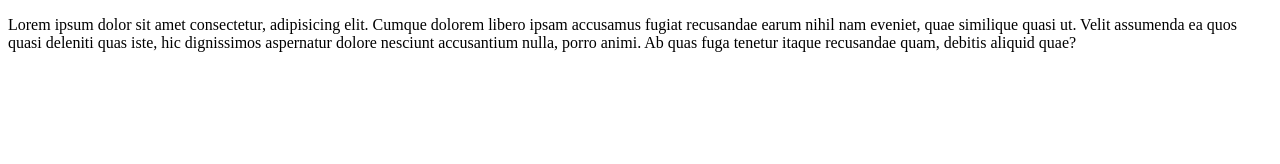
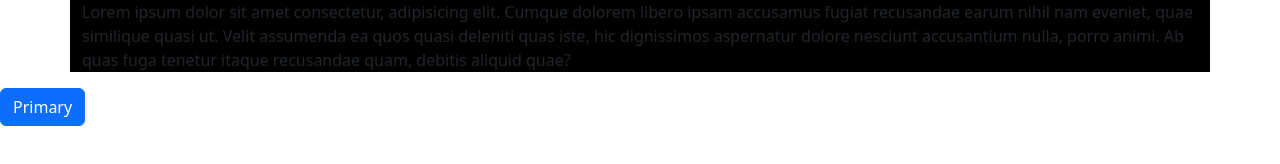
Before and after one commit to RobertLeaha/SDA-Academy-44-Group, a website: page index.html in a window 1280 px wide. Drawn offline with nearby package versions, Linux system fonts and the light colour scheme.

Commit message:
AdBootstrap

```diff
--- a/index.html
+++ b/index.html
@@ -4,14 +4,21 @@
 <head>
     <meta charset="UTF-8">
     <meta name="viewport" content="width=device-width, initial-scale=1.0">
+    <link rel="stylesheet" href="node_modules/bootstrap/dist/css/bootstrap.css">
     <title>Document</title>
 </head>
 
 <body>
-    <p>Lorem ipsum dolor sit amet consectetur, adipisicing elit. Cumque dolorem libero ipsam accusamus fugiat recusandae
-        earum nihil nam eveniet, quae similique quasi ut. Velit assumenda ea quos quasi deleniti quas iste, hic
-        dignissimos aspernatur dolore nesciunt accusantium nulla, porro animi. Ab quas fuga tenetur itaque recusandae
-        quam, debitis aliquid quae?</p>
+    <div class=" container bg-black">
+        <p>Lorem ipsum dolor sit amet consectetur, adipisicing elit. Cumque dolorem libero ipsam accusamus fugiat
+            recusandae
+            earum nihil nam eveniet, quae similique quasi ut. Velit assumenda ea quos quasi deleniti quas iste, hic
+            dignissimos aspernatur dolore nesciunt accusantium nulla, porro animi. Ab quas fuga tenetur itaque
+            recusandae
+            quam, debitis aliquid quae?</p>
+    </div>
+    <button type="button" class="btn btn-primary">Primary</button>
+
 </body>
 
 </html>
--- /dev/null
+++ b/package.json
@@ -0,0 +1,5 @@
+{
+  "dependencies": {
+    "bootstrap": "^5.3.3"
+  }
+}
```
Also changed, not shown: 2 other files.
